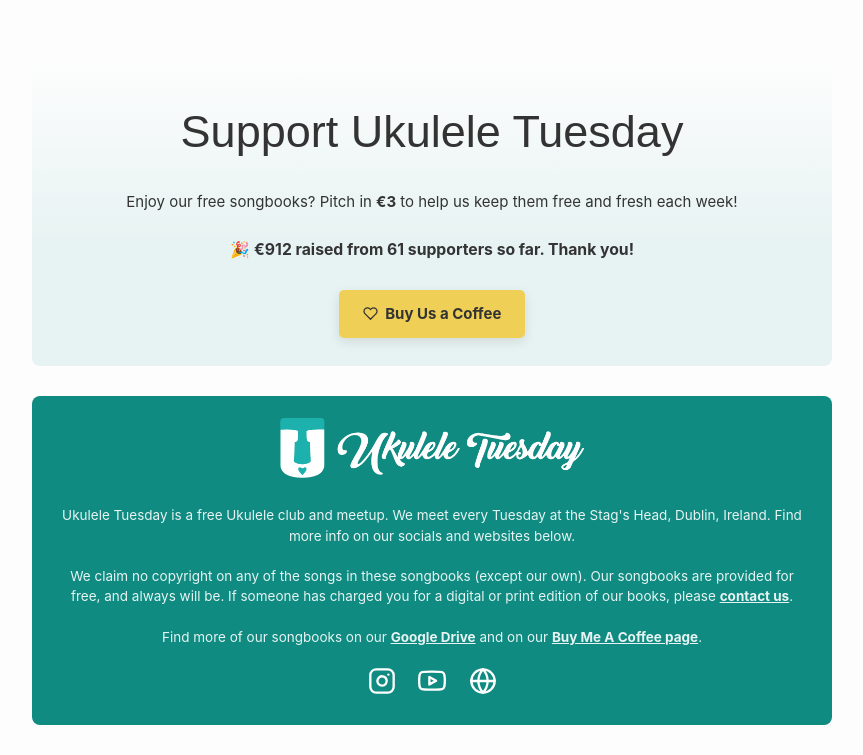
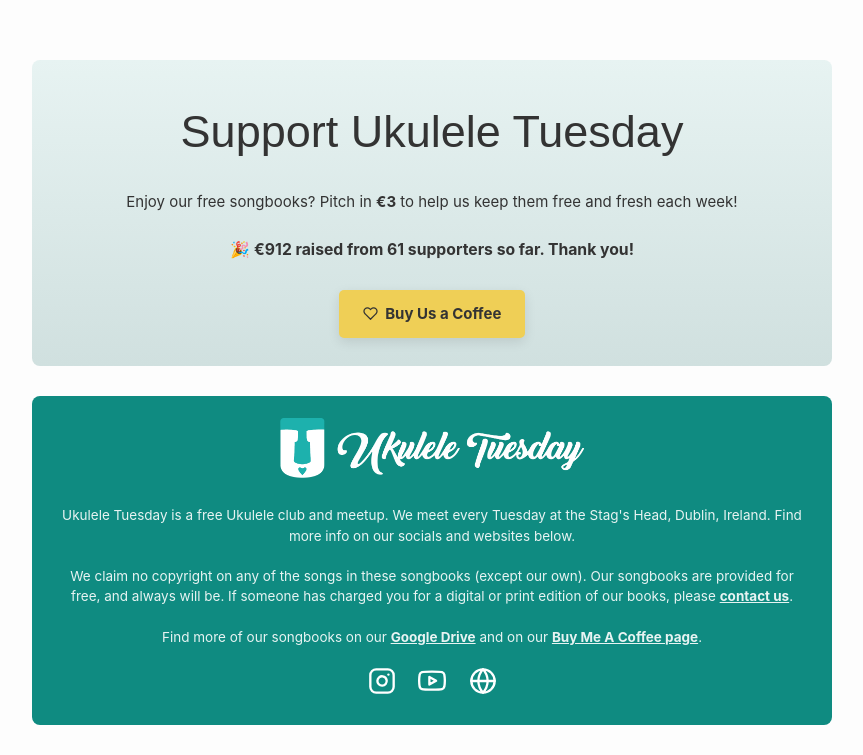
Before and after one commit to UkuleleTuesday/songbooks, a Python web app: template templates/index.html.j2 in a window 1280 px wide. Shown: the part 203-958 px from the top of the page, without its empty margins (208-1071 px from the left). Run offline with Jinja, Linux system fonts and the light colour scheme; the template is opened without the code that fills it, so the values that code supplies are empty; some web fonts are replaced.

Commit message:
style: Update CTA gradient to start from a darker color
Co-authored-by: aider (gemini/gemini-2.5-pro) <aider@aider.chat>

```diff
--- a/assets/style.css
+++ b/assets/style.css
@@ -5,6 +5,7 @@
       --bg-color: #fdfdfd;
       --container-width: 800px;
       --cta-bg-color: #e7f3f2;
+      --cta-bg-color-darker: #d0e0df;
     }
     body {
       font-family: -apple-system, BlinkMacSystemFont, "Segoe UI", Roboto, Helvetica, Arial, sans-serif, "Apple Color Emoji", "Segoe UI Emoji", "Segoe UI Symbol";
@@ -152,7 +153,7 @@
     }
     .support-cta {
       background-color: var(--cta-bg-color);
-      background-image: linear-gradient(to bottom, var(--bg-color), var(--cta-bg-color) 60%);
+      background-image: linear-gradient(to bottom, var(--cta-bg-color), var(--cta-bg-color-darker));
       border-radius: 8px;
       padding: 28px 32px;
       margin: 2em auto 0;
```
